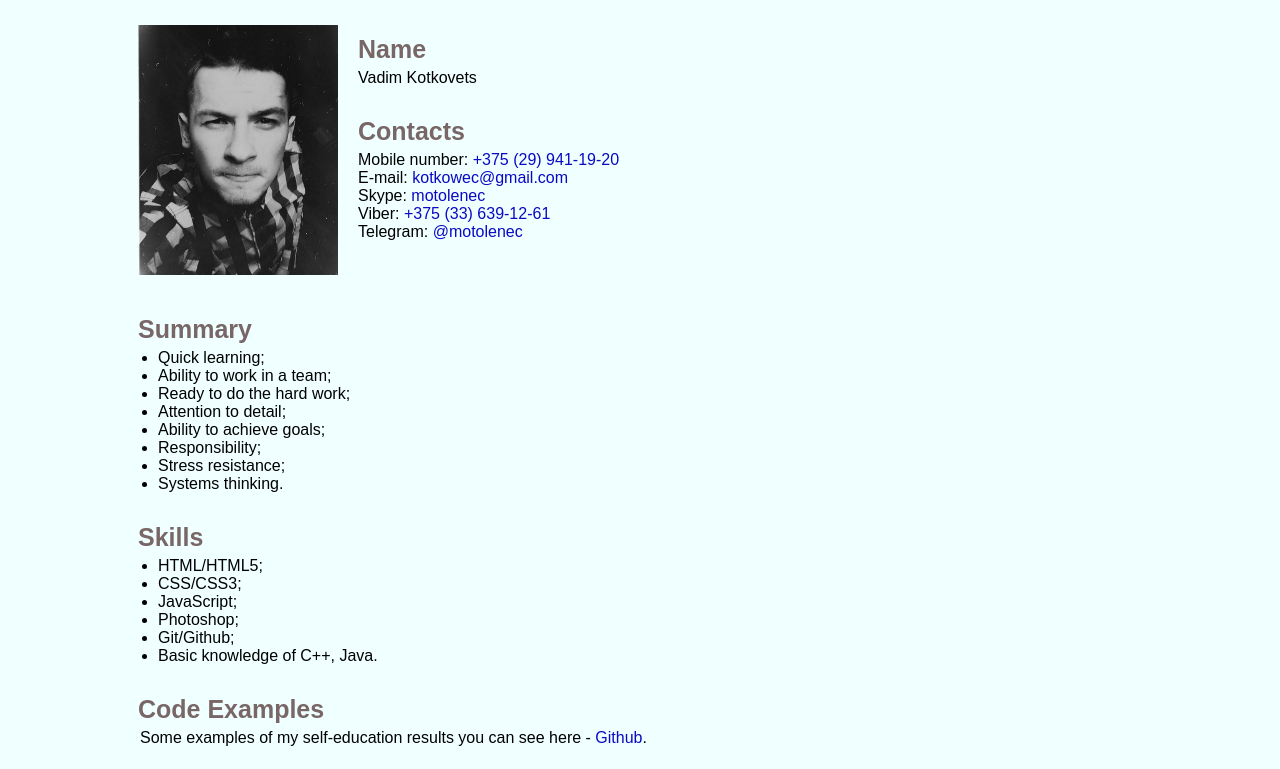
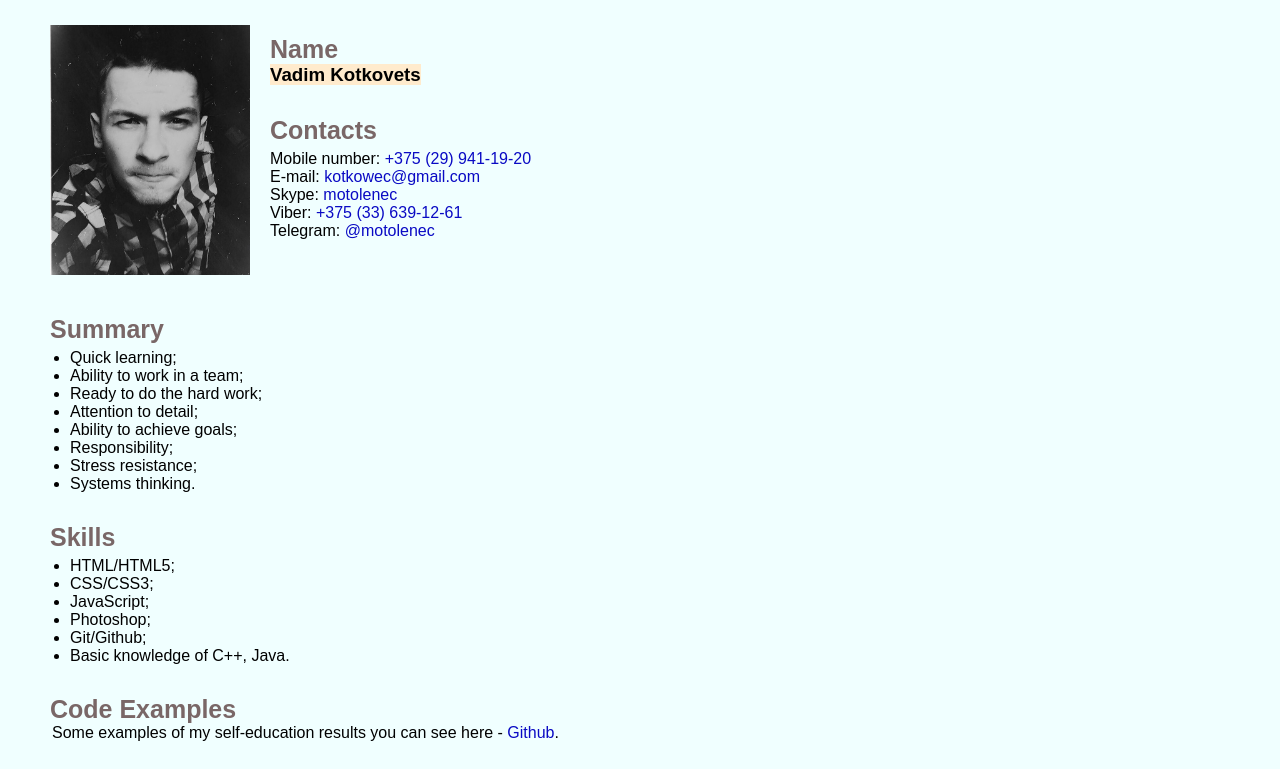
Before and after one commit to vkatkavets/rsschool-cv-old, a plain HTML site: page index.html in a window 1280 px wide. Shown: the part 62-831 px from the top of the page. Drawn offline with Linux system fonts and the light colour scheme.

Commit message:
feat: add semantic tags

```diff
--- a/index.html
+++ b/index.html
@@ -8,6 +8,7 @@
     <link rel="stylesheet" href="style.css"/>
 </head>
 <body>
+    <div class="wrapper">
         <header>
             <h1>CV, Junior Front-End/Javascript developer</h1>
         </header>
@@ -17,7 +18,10 @@
                     <img src="images/photo.jpg" alt="My photo">
                 </div>
                 <h2>Name</h2>
-            <p>Vadim Kotkovets</p>
+                <h3>
+                    <mark>Vadim Kotkovets</mark>
+                </h3>
+                <!-- <p>Vadim Kotkovets</p> -->
             </section>
             <section class="contacts">
                 <h2>Contacts</h2>
@@ -81,5 +85,6 @@
                 <p>E-mail: <a href="mailto:kotkowec@gmail.com">kotkowec@gmail.com</a></p>
             </div>
         </footer>
+    </div>
 </body>
 </html>
--- a/style.css
+++ b/style.css
@@ -4,11 +4,11 @@
   }
 
   html, body {
-    width: 1024px;
-    height: auto;
-    margin: 0 auto;
+    /* width: 1024px;
+    height: auto; */
+    /* margin: 0 auto;
     margin-left: auto;
-    margin-right: auto;
+    margin-right: auto; */
     font-family: 'Arial', sans-serif;
     color: black;
     background-color: azure;
@@ -62,6 +62,15 @@
 
   li {
     margin-left: 20px;
+  }
+
+  mark {
+    background-color: blanchedalmond;
+  }
+
+  .wrapper {
+    max-width: 1200px;
+    margin: auto;
   }
 
   header {
```
Lines whose indentation alone changed are shown as unchanged.
